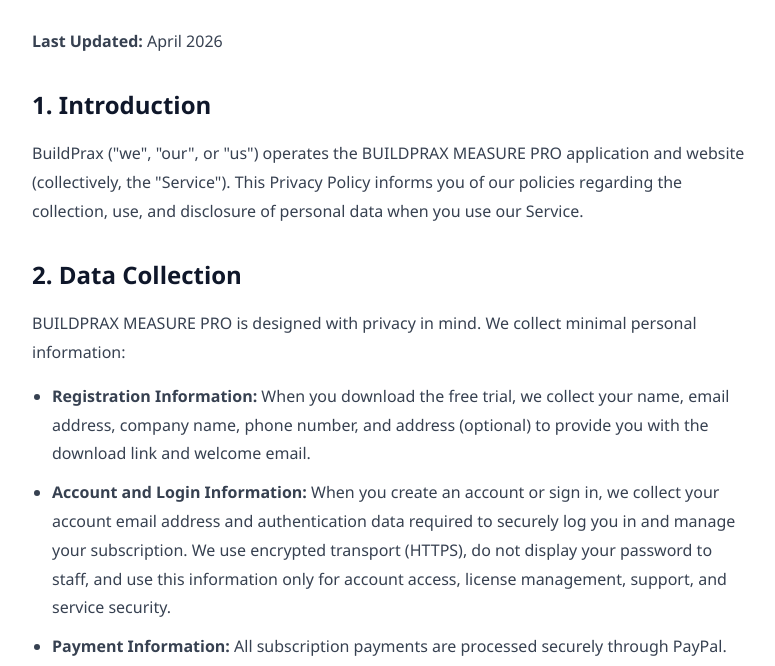
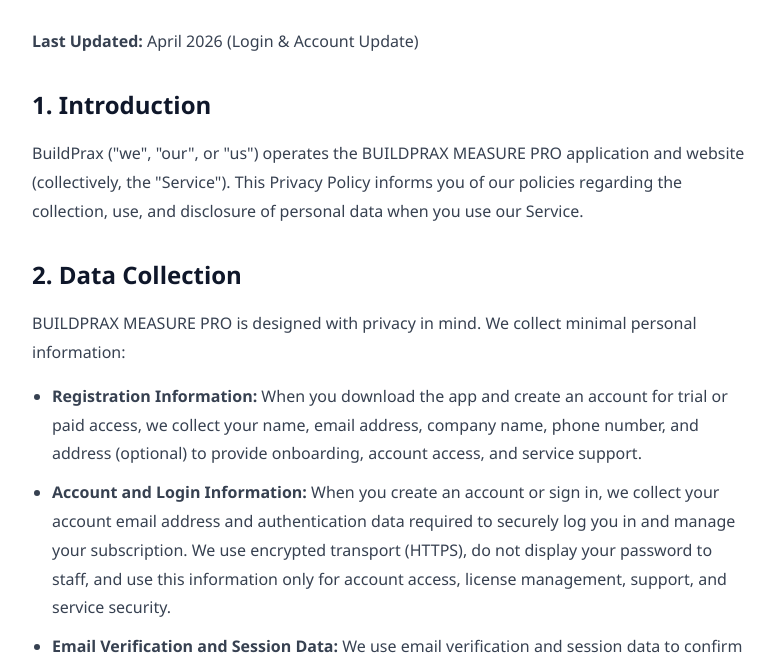
Before and after one commit to Buildprax/Buildprax-Measure, a plain HTML site: page privacy.html in a window 1280 px wide. Shown: the part 278-944 px from the top of the page, without its empty margins (248-1023 px from the left). Drawn offline with Linux system fonts and the light colour scheme.

Commit message:
Add files via upload

```diff
--- a/privacy.html
+++ b/privacy.html
@@ -49,7 +49,7 @@
 <body>
     <div class="privacy-content">
         <h1>Privacy Policy</h1>
-        <p><strong>Last Updated:</strong> April 2026</p>
+        <p><strong>Last Updated:</strong> April 2026 (Login &amp; Account Update)</p>
 
         <h2>1. Introduction</h2>
         <p>
@@ -63,13 +63,14 @@
             BUILDPRAX MEASURE PRO is designed with privacy in mind. We collect minimal personal information:
         </p>
         <ul>
-            <li><strong>Registration Information:</strong> When you download the free trial, we collect your name,
-                email address, company name, phone number, and address (optional) to provide you with the download
-                link and welcome email.</li>
+            <li><strong>Registration Information:</strong> When you download the app and create an account for trial or paid access, we collect your name,
+                email address, company name, phone number, and address (optional) to provide onboarding, account access, and service support.</li>
             <li><strong>Account and Login Information:</strong> When you create an account or sign in, we collect your
                 account email address and authentication data required to securely log you in and manage your subscription.
                 We use encrypted transport (HTTPS), do not display your password to staff, and use this information only
                 for account access, license management, support, and service security.</li>
+            <li><strong>Email Verification and Session Data:</strong> We use email verification and session data to confirm account ownership,
+                activate trial access, maintain signed-in status (including "stay logged in" choices), and enforce period end and grace rules.</li>
             <li><strong>Payment Information:</strong> All subscription payments are processed securely through PayPal.
                 We do not store credit card information. PayPal handles all payment data according to their privacy
                 policy and PCI-DSS compliance standards.</li>
@@ -119,9 +120,10 @@
         <p>We use the information we collect to:</p>
         <ul>
             <li>Provide and maintain the Service</li>
-            <li>Create and manage user accounts and secure logins</li>
+            <li>Create and manage user accounts, email verification, and secure logins</li>
             <li>Send you welcome emails and product updates</li>
             <li>Process subscription payments through PayPal</li>
+            <li>Calculate and apply subscription period validity, grace periods, renewals, and upgrades</li>
             <li>Respond to support requests</li>
             <li>Improve our Service</li>
         </ul>
```
